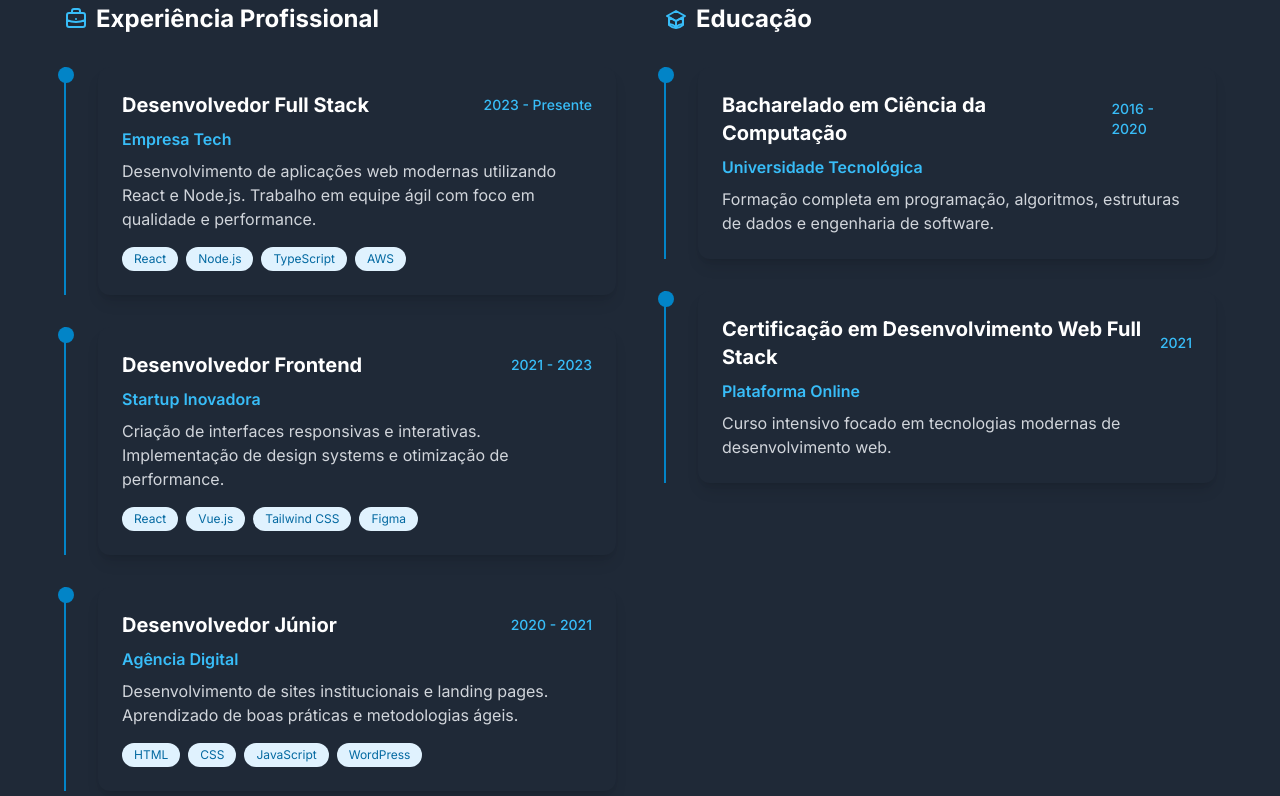
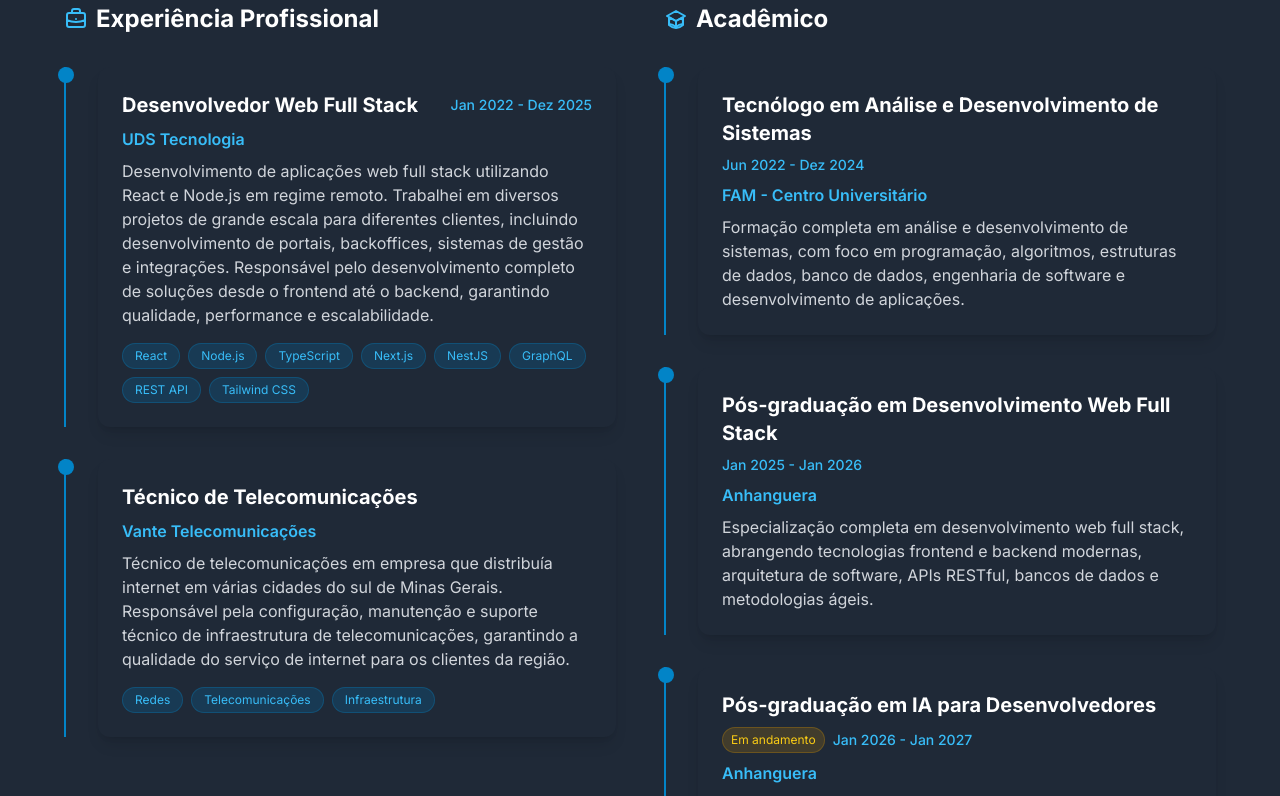
Before and after one commit to teilorbarcelos/portfolio-2026, a React (Vite) app: page / in a window 1280 px wide. Shown: the part 4940-5736 px from the top of the page. Built offline with nearby package versions, Linux system fonts and the light colour scheme.

Commit message:
feat: professional and academic info done

```diff
--- a/src/components/Experience.tsx
+++ b/src/components/Experience.tsx
@@ -11,7 +11,7 @@ export default function Experience() {
       <div className="max-w-6xl mx-auto">
         <div className="text-center mb-12">
           <h2 className="text-4xl md:text-5xl font-bold text-white mb-4">
-            Experiência & Educação
+            Profissional & Acadêmico
           </h2>
           <div className="w-24 h-1 bg-primary-600 mx-auto"></div>
         </div>
@@ -32,15 +32,30 @@ export default function Experience() {
                   <div className="card">
                     <div className="flex flex-col sm:flex-row sm:items-center sm:justify-between mb-2">
                       <h4 className="text-xl font-bold text-white">{exp.position}</h4>
-                      <span className="text-sm text-primary-400 font-medium">{exp.period}</span>
+                      {exp.period && (
+                        <span className="text-sm text-primary-400 font-medium">{exp.period}</span>
+                      )}
                     </div>
-                    <p className="text-primary-400 font-semibold mb-2">{exp.company}</p>
+                    <p className="text-primary-400 font-semibold mb-2">
+                      {exp.website ? (
+                        <a
+                          href={exp.website}
+                          target="_blank"
+                          rel="noopener noreferrer"
+                          className="hover:text-primary-300 transition-colors"
+                        >
+                          {exp.company}
+                        </a>
+                      ) : (
+                        exp.company
+                      )}
+                    </p>
                     <p className="text-gray-300 mb-4">{exp.description}</p>
                     <div className="flex flex-wrap gap-2">
                       {exp.technologies.map((tech, index) => (
                         <span
                           key={index}
-                          className="text-xs bg-primary-100 text-primary-700 px-3 py-1 rounded-full"
+                          className="text-xs bg-primary-600/20 text-primary-400 border border-primary-600/30 px-3 py-1 rounded-full"
                         >
                           {tech}
                         </span>
@@ -60,18 +75,36 @@ export default function Experience() {
                 <path strokeLinecap="round" strokeLinejoin="round" strokeWidth={2} d="M12 14l6.16-3.422a12.083 12.083 0 01.665 6.479A11.952 11.952 0 0012 20.055a11.952 11.952 0 00-6.824-2.998 12.078 12.078 0 01.665-6.479L12 14z" />
                 <path strokeLinecap="round" strokeLinejoin="round" strokeWidth={2} d="M12 14v7M5 10.832v7.223a12.08 12.08 0 006.824 2.998M19 10.832v7.223a12.08 12.08 0 01-6.824 2.998" />
               </svg>
-              Educação
+              Acadêmico
             </h3>
             <div className="space-y-8">
               {education.education.map((edu) => (
                 <div key={edu.id} className="relative pl-8 border-l-2 border-primary-600">
                   <div className="absolute -left-2 top-0 w-4 h-4 bg-primary-600 rounded-full"></div>
                   <div className="card">
-                    <div className="flex flex-col sm:flex-row sm:items-center sm:justify-between mb-2">
-                      <h4 className="text-xl font-bold text-white">{edu.degree}</h4>
+                    <h4 className="text-xl font-bold text-white mb-2">{edu.degree}</h4>
+                    <div className="flex items-center gap-2 mb-2">
+                      {edu.status === "in_progress" && (
+                        <span className="text-xs bg-yellow-600/20 text-yellow-400 border border-yellow-600/30 px-2 py-1 rounded-full">
+                          Em andamento
+                        </span>
+                      )}
                       <span className="text-sm text-primary-400 font-medium">{edu.period}</span>
                     </div>
-                    <p className="text-primary-400 font-semibold mb-2">{edu.institution}</p>
+                    <p className="text-primary-400 font-semibold mb-2">
+                      {edu.website ? (
+                        <a
+                          href={edu.website}
+                          target="_blank"
+                          rel="noopener noreferrer"
+                          className="hover:text-primary-300 transition-colors"
+                        >
+                          {edu.institution}
+                        </a>
+                      ) : (
+                        edu.institution
+                      )}
+                    </p>
                     <p className="text-gray-300">{edu.description}</p>
                   </div>
                 </div>
--- a/src/data/education.json
+++ b/src/data/education.json
@@ -2,17 +2,30 @@
   "education": [
     {
       "id": 1,
-      "institution": "Universidade Tecnológica",
-      "degree": "Bacharelado em Ciência da Computação",
-      "period": "2016 - 2020",
-      "description": "Formação completa em programação, algoritmos, estruturas de dados e engenharia de software."
+      "institution": "FAM - Centro Universitário",
+      "degree": "Tecnólogo em Análise e Desenvolvimento de Sistemas",
+      "period": "Jun 2022 - Dez 2024",
+      "description": "Formação completa em análise e desenvolvimento de sistemas, com foco em programação, algoritmos, estruturas de dados, banco de dados, engenharia de software e desenvolvimento de aplicações.",
+      "website": "https://www.vemprafam.com.br/",
+      "status": "completed"
     },
     {
       "id": 2,
-      "institution": "Plataforma Online",
-      "degree": "Certificação em Desenvolvimento Web Full Stack",
-      "period": "2021",
-      "description": "Curso intensivo focado em tecnologias modernas de desenvolvimento web."
+      "institution": "Anhanguera",
+      "degree": "Pós-graduação em Desenvolvimento Web Full Stack",
+      "period": "Jan 2025 - Jan 2026",
+      "description": "Especialização completa em desenvolvimento web full stack, abrangendo tecnologias frontend e backend modernas, arquitetura de software, APIs RESTful, bancos de dados e metodologias ágeis.",
+      "website": "https://www.anhanguera.com/",
+      "status": "completed"
+    },
+    {
+      "id": 3,
+      "institution": "Anhanguera",
+      "degree": "Pós-graduação em IA para Desenvolvedores",
+      "period": "Jan 2026 - Jan 2027",
+      "description": "Especialização em Inteligência Artificial aplicada ao desenvolvimento de software, incluindo machine learning, deep learning, processamento de linguagem natural e integração de IA em aplicações.",
+      "website": "https://www.anhanguera.com/",
+      "status": "in_progress"
     }
   ]
 }
--- a/src/data/experience.json
+++ b/src/data/experience.json
@@ -2,27 +2,21 @@
   "experiences": [
     {
       "id": 1,
-      "company": "Empresa Tech",
-      "position": "Desenvolvedor Full Stack",
-      "period": "2023 - Presente",
-      "description": "Desenvolvimento de aplicações web modernas utilizando React e Node.js. Trabalho em equipe ágil com foco em qualidade e performance.",
-      "technologies": ["React", "Node.js", "TypeScript", "AWS"]
+      "company": "UDS Tecnologia",
+      "position": "Desenvolvedor Web Full Stack",
+      "period": "Jan 2022 - Dez 2025",
+      "description": "Desenvolvimento de aplicações web full stack utilizando React e Node.js em regime remoto. Trabalhei em diversos projetos de grande escala para diferentes clientes, incluindo desenvolvimento de portais, backoffices, sistemas de gestão e integrações. Responsável pelo desenvolvimento completo de soluções desde o frontend até o backend, garantindo qualidade, performance e escalabilidade.",
+      "technologies": ["React", "Node.js", "TypeScript", "Next.js", "NestJS", "GraphQL", "REST API", "Tailwind CSS"],
+      "website": "https://uds.com.br/"
     },
     {
       "id": 2,
-      "company": "Startup Inovadora",
-      "position": "Desenvolvedor Frontend",
-      "period": "2021 - 2023",
-      "description": "Criação de interfaces responsivas e interativas. Implementação de design systems e otimização de performance.",
-      "technologies": ["React", "Vue.js", "Tailwind CSS", "Figma"]
-    },
-    {
-      "id": 3,
-      "company": "Agência Digital",
-      "position": "Desenvolvedor Júnior",
-      "period": "2020 - 2021",
-      "description": "Desenvolvimento de sites institucionais e landing pages. Aprendizado de boas práticas e metodologias ágeis.",
-      "technologies": ["HTML", "CSS", "JavaScript", "WordPress"]
+      "company": "Vante Telecomunicações",
+      "position": "Técnico de Telecomunicações",
+      "period": null,
+      "description": "Técnico de telecomunicações em empresa que distribuía internet em várias cidades do sul de Minas Gerais. Responsável pela configuração, manutenção e suporte técnico de infraestrutura de telecomunicações, garantindo a qualidade do serviço de internet para os clientes da região.",
+      "technologies": ["Redes", "Telecomunicações", "Infraestrutura"],
+      "website": null
     }
   ]
 }
--- a/src/types/index.ts
+++ b/src/types/index.ts
@@ -40,9 +40,10 @@ export interface ExperienceProps {
   id: number;
   company: string;
   position: string;
-  period: string;
+  period: string | null;
   description: string;
   technologies: string[];
+  website?: string | null;
 }
 
 export interface EducationProps {
@@ -51,4 +52,6 @@ export interface EducationProps {
   degree: string;
   period: string;
   description: string;
+  website?: string | null;
+  status?: "completed" | "in_progress";
 }
```
